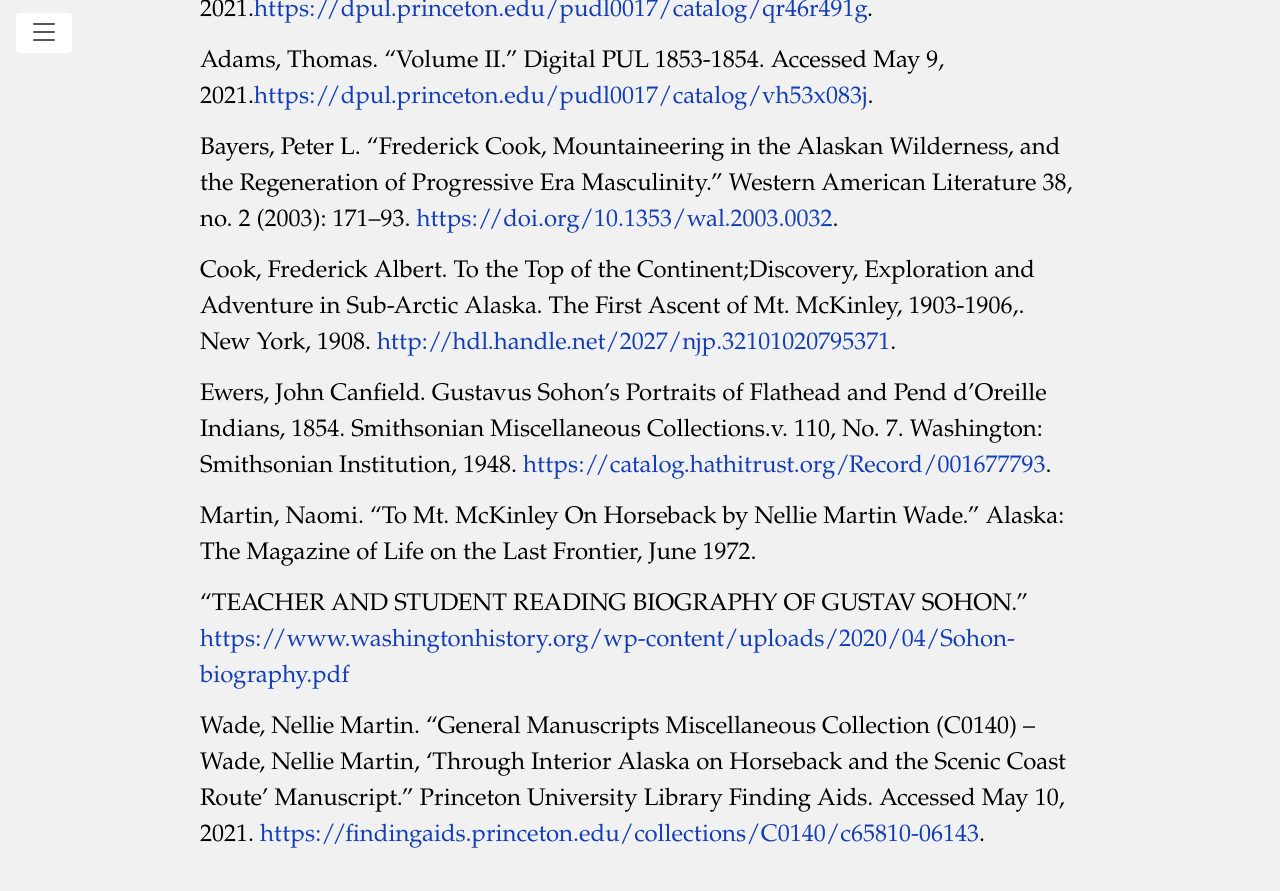
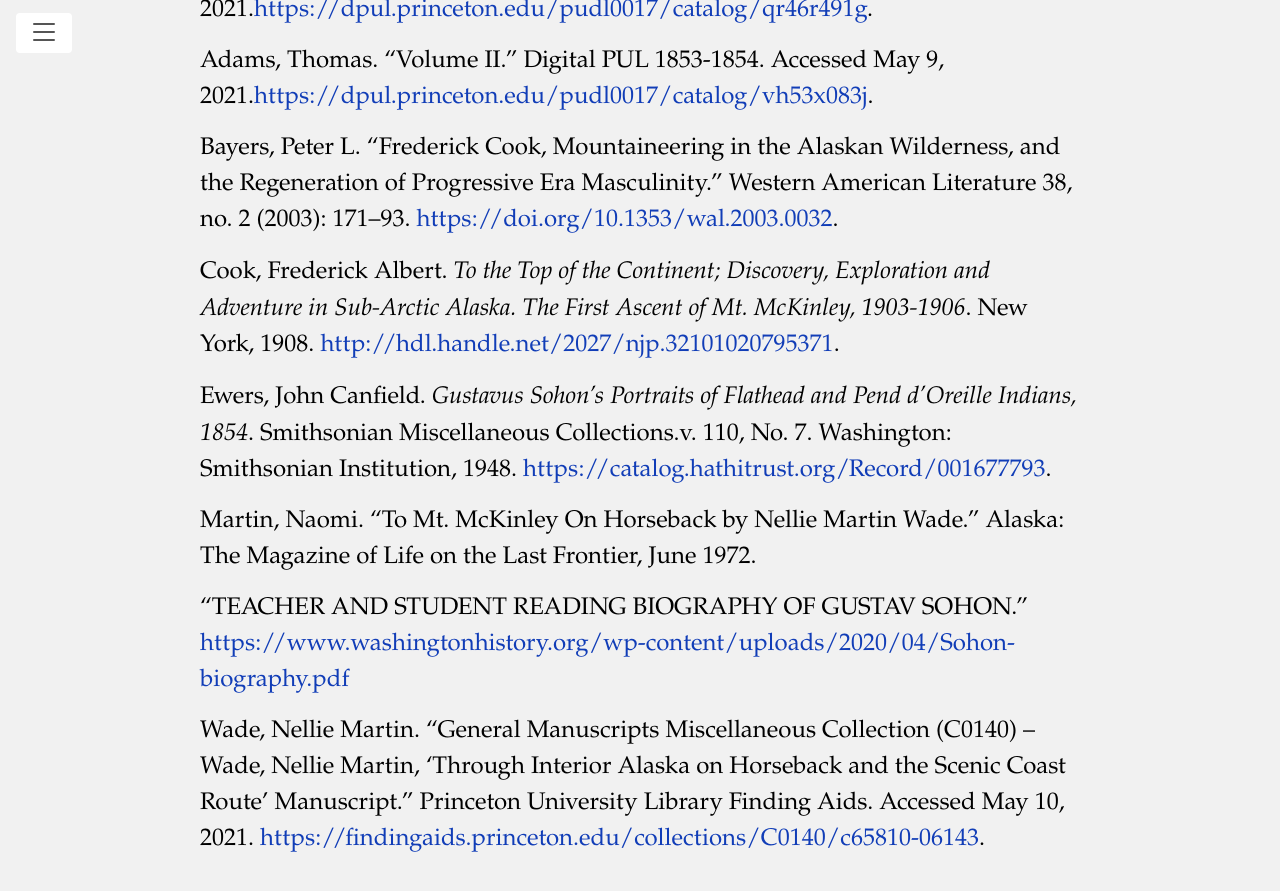
Before and after one commit to HUM-331-Princeton/manifest-destiny, a Jekyll site: the page built from art-in-the-journals.md, in a window 1280 px wide and 900 px high, scrolled down 7741 px. Shown: the top 891 px of the window. Built offline with Jekyll 4.4.1, drawn with Linux system fonts in a browser that asks for light colours.

```diff
--- a/art-in-the-journals.md
+++ b/art-in-the-journals.md
@@ -106,9 +106,9 @@ Although there’s not really a definitive way to prove that the drawings were c
 
 Bayers, Peter L. “Frederick Cook, Mountaineering in the Alaskan Wilderness, and the Regeneration of Progressive Era Masculinity.” Western American Literature 38, no. 2 (2003): 171–93. <https://doi.org/10.1353/wal.2003.0032>.
 
-Cook, Frederick Albert. To the Top of the Continent;Discovery, Exploration and Adventure in Sub-Arctic Alaska. The First Ascent of Mt. McKinley, 1903-1906,. New York, 1908. <http://hdl.handle.net/2027/njp.32101020795371>.
+Cook, Frederick Albert. _To the Top of the Continent; Discovery, Exploration and Adventure in Sub-Arctic Alaska. The First Ascent of Mt. McKinley, 1903-1906_. New York, 1908. <http://hdl.handle.net/2027/njp.32101020795371>.
 
-Ewers, John Canfield. Gustavus Sohon’s Portraits of Flathead and Pend d’Oreille Indians, 1854. Smithsonian Miscellaneous Collections.v. 110, No. 7. Washington: Smithsonian Institution, 1948. <https://catalog.hathitrust.org/Record/001677793>.
+Ewers, John Canfield. _Gustavus Sohon’s Portraits of Flathead and Pend d’Oreille Indians, 1854_. Smithsonian Miscellaneous Collections.v. 110, No. 7. Washington: Smithsonian Institution, 1948. <https://catalog.hathitrust.org/Record/001677793>.
 
 Martin, Naomi. "To Mt. McKinley On Horseback by Nellie Martin Wade." Alaska: The Magazine of Life on the Last Frontier, June 1972.
 
```
